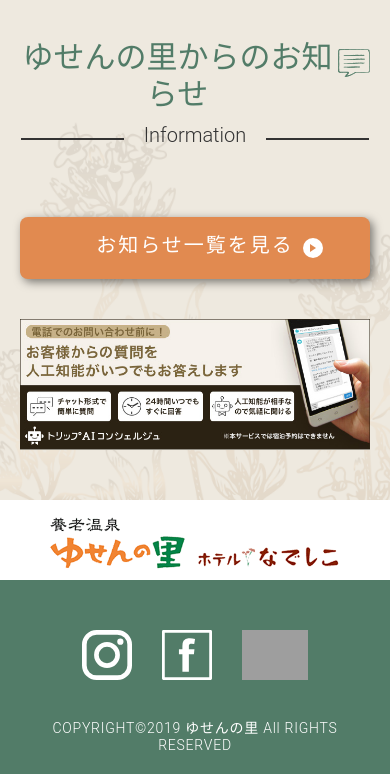
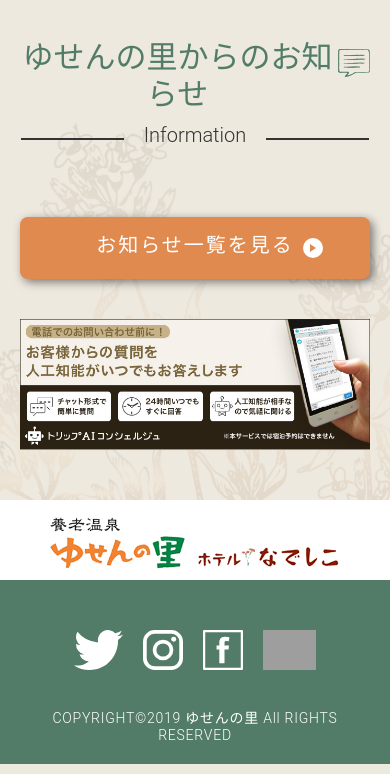
Before and after one commit to dungnv2609/HTML, a PHP site: page / in a window 390 px wide. Shown: the part 2776-3550 px from the top of the page. Run offline with PHP 8.4, Linux system fonts and the light colour scheme; style sheets or scripts are compiled from the project's sources; some libraries are stand-ins or nearby versions; some web fonts are replaced; grey boxes are pictures that could not be loaded.

Commit message:
Top page update

```diff
--- a/app/css/site_structure.css
+++ b/app/css/site_structure.css
@@ -258,7 +258,6 @@ header {
 
   .nav ul {
     padding: 0 20px;
-    max-height: 300px;
     overflow-y: scroll;
   }
 
@@ -608,7 +607,7 @@ header {
 }
 
 .social__list li {
-  margin-right: 30px;
+  margin-right: 25px;
 }
 
 .social__list li:last-child {
@@ -694,7 +693,7 @@ header {
   }
 
   .social__list li {
-    margin-right: 30px;
+    margin-right: 20px;
   }
 
   .social__list li img {
@@ -705,6 +704,10 @@ header {
 @media screen and (max-width: 450px) {
   .title span:before, .title span:after {
     width: 100%;
+  }
+
+  .social__list li img {
+    height: 40px;
   }
 }
 
@@ -730,7 +733,7 @@ header {
 }
 
 .ft__bot {
-  padding: 100px 0 10px;
+  padding: 100px 0 20px;
 }
 
 .ft__bot .row {
@@ -754,7 +757,7 @@ header {
 
 .ft__menu ul {
   display: flex;
-  margin-bottom: 70px;
+  margin-bottom: 55px;
 }
 
 .ft__menu ul li {
@@ -787,8 +790,7 @@ header {
 .ft__copyright {
   font-size: 1rem;
   text-align: center;
-  padding: 10px 0;
-  margin-top: 80px;
+  margin-top: 15px;
 }
 
 /* ----- Footer Child page ----- */
--- a/app/index.html
+++ b/app/index.html
@@ -286,9 +286,13 @@
                 <li><a href="#">養老を旅する</a></li>
               </ul>
               <ul>
+                <li><a href="#">グラウンドゴルフ</a></li>
                 <li><a href="#">イベント一覧</a></li>
                 <li><a href="#">お知らせ一覧</a></li>
+                <li><a href="#">宴会プラン一覧</a></li>
                 <li><a href="#">交通・アクセス</a></li>
+              </ul>
+              <ul>
                 <li><a href="#">リクルート</a></li>
                 <li><a href="#">会社案内・個人情報</a></li>
               </ul>
@@ -298,9 +302,10 @@
             <div class="pc"><a class="btn btn_style1" href="#">ご予約はこちら→</a></div>
             <div class="pc"><a class="btn btn_style2" href="#">お問い合わせはこちら→</a></div>
             <ul class="social__list">
-              <li><a href="#"><img src="images/ic_instagram.svg" alt="Instagram"></a></li>
-              <li><a href="#"><img src="images/ic_facebook.svg" alt="Facebook"></a></li>
-              <li><a href="#"><img src="images/ic_line.svg" alt="Line"></a></li>
+              <li><a href="http://twitter.com/Yusennosato" target="_blank"><img src="images/ic_twitter.svg" alt="Twitter"></a></li>
+              <li><a href="http://www.instagram.com/yusen_no_sato/" target="_blank"><img src="images/ic_instagram.svg" alt="Instagram"></a></li>
+              <li><a href="https://www.facebook.com/Yusen.nadeshiko/" target="_blank"><img src="images/ic_facebook.svg" alt="Facebook"></a></li>
+              <li><a href="https://line.me/R/ti/p/%40yusennnosato1126" target="_blank"><img src="images/ic_line.svg" alt="Line"></a></li>
             </ul>
           </div>
         </div>
--- a/app/js/mainjs.js
+++ b/app/js/mainjs.js
@@ -24,14 +24,6 @@ $(document).ready(function () {
     }
   });
 });
-
-function change() {
-  var img1 = "images/btn_menu_sp.svg",
-    img2 = "images/btn_menu_close.svg";
-  var imgElement = document.getElementById('test');
-
-  imgElement.src = (imgElement.src === img1) ? img2 : img1;
-}
 
 function adjustMenu(ww) {
   if (ww <= 767) {
@@ -105,6 +97,14 @@ $(window).bind('resize orientationchange', function () {
   adjustMenu(ww);
 });
 
+$(window).on("deviceorientation", function (event) {
+  if (window.matchMedia("(orientation: portrait)").matches) {
+    $('.nav > ul').css('max-height', '500px');
+  }
+  if (window.matchMedia("(orientation: landscape)").matches) {
+    $('.nav > ul').css('max-height', '300px');
+  }
+});
 
 var ua = navigator.userAgent;
 if (ua.search(/Android/) != -1 || ua.search(/iPad/) != -1 || ua.search(/iPhone/) != -1) {
@@ -251,3 +251,6 @@ $(window).on('load', function () {
 $('a[href^="#"]').click(function (e) {
   e.preventDefault();
 });
+
+var feed_sec1 = "https://blog.vogue.co.jp/rss.xml";
+var feed_sec3 = "https://blog.vogue.co.jp/rss.xml";
--- a/app/scss/base/_footer.scss
+++ b/app/scss/base/_footer.scss
@@ -25,7 +25,7 @@
 }
 
 .ft__bot {
-  padding: 100px 0 10px;
+  padding: 100px 0 20px;
 
   .row {
     flex-flow: row wrap;
@@ -53,7 +53,7 @@
 
   ul {
     display: flex;
-    margin-bottom: 70px;
+    margin-bottom: 55px;
 
     li {
       font-size: 1.2rem;
@@ -87,8 +87,7 @@
 .ft__copyright {
   font-size: 1rem;
   text-align: center;
-  padding: 10px 0;
-  margin-top: 80px;
+  margin-top: 15px;
 }
 
 /* ----- Footer Child page ----- */
--- a/app/scss/base/_nav.scss
+++ b/app/scss/base/_nav.scss
@@ -119,7 +119,6 @@ header {
 
     ul {
       padding: 0 20px;
-      max-height: 300px;
       overflow-y: scroll;
 
       &.sub {
--- a/app/scss/base/_title.scss
+++ b/app/scss/base/_title.scss
@@ -91,7 +91,7 @@ $sub_fs: 2rem;
   justify-content: flex-end;
 
   li {
-    margin-right: 30px;
+    margin-right: 25px;
 
     &:last-child {
       margin-right: 0;
@@ -187,7 +187,7 @@ $sub_fs: 2rem;
 
   .social__list {
     li {
-      margin-right: 30px;
+      margin-right: 20px;
 
       img {
         height: 50px;
@@ -206,4 +206,12 @@ $sub_fs: 2rem;
       }
     }
   }
+
+  .social__list {
+    li {
+      img {
+        height: 40px;
+      }
+    }
+  }
 }
```
Also changed, not shown: app/images/ic_twitter.svg (added).
